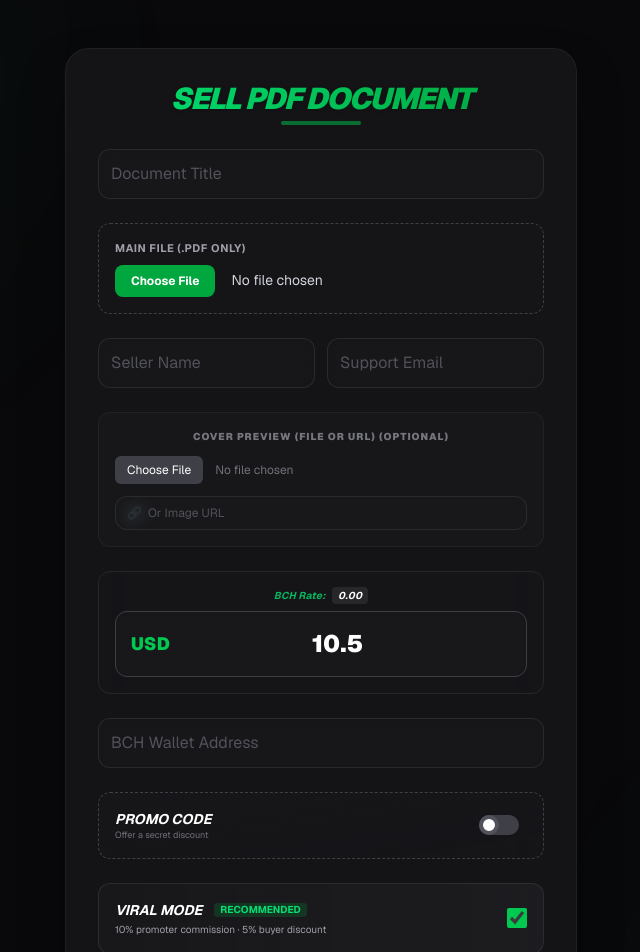
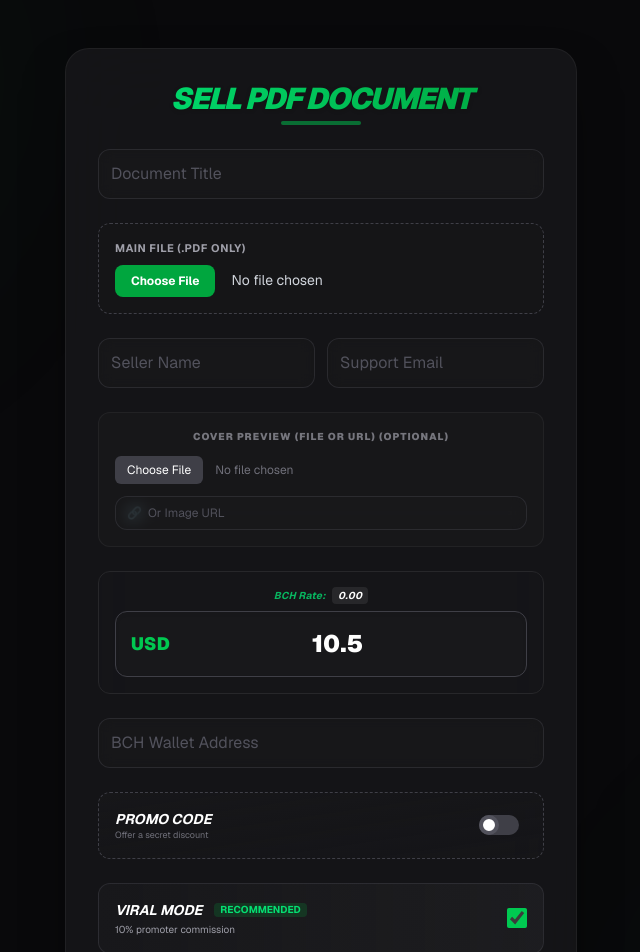
Before and after one commit to saleemm1/payonce-cash, a Next.js app: page /create/pdf in a window 1280 px wide. Shown: the top 952 px of the page, without its empty margins (319-959 px from the left). Built offline with nearby package versions, Linux system fonts and the light colour scheme; no server answers.

Commit message:
Update page.js

```diff
--- a/app/create/pdf/page.js
+++ b/app/create/pdf/page.js
@@ -180,7 +180,7 @@ export default function PDFUploadPage() {
                 Viral Mode
                 <span className="text-[10px] bg-green-600/20 text-green-400 px-1.5 rounded ml-2 not-italic">Recommended</span>
             </h3>
-            <p className="text-[10px] text-zinc-400 leading-tight mt-1">10% promoter commission · 5% buyer discount</p>
+            <p className="text-[10px] text-zinc-400 leading-tight mt-1">10% promoter commission</p>
           </div>
           <input type="checkbox" checked={enableAffiliate} onChange={(e) => setEnableAffiliate(e.target.checked)} className="w-5 h-5 accent-green-500 cursor-pointer rounded bg-zinc-700 border-zinc-600 focus:ring-green-500 focus:ring-offset-zinc-900" />
         </div>
```
